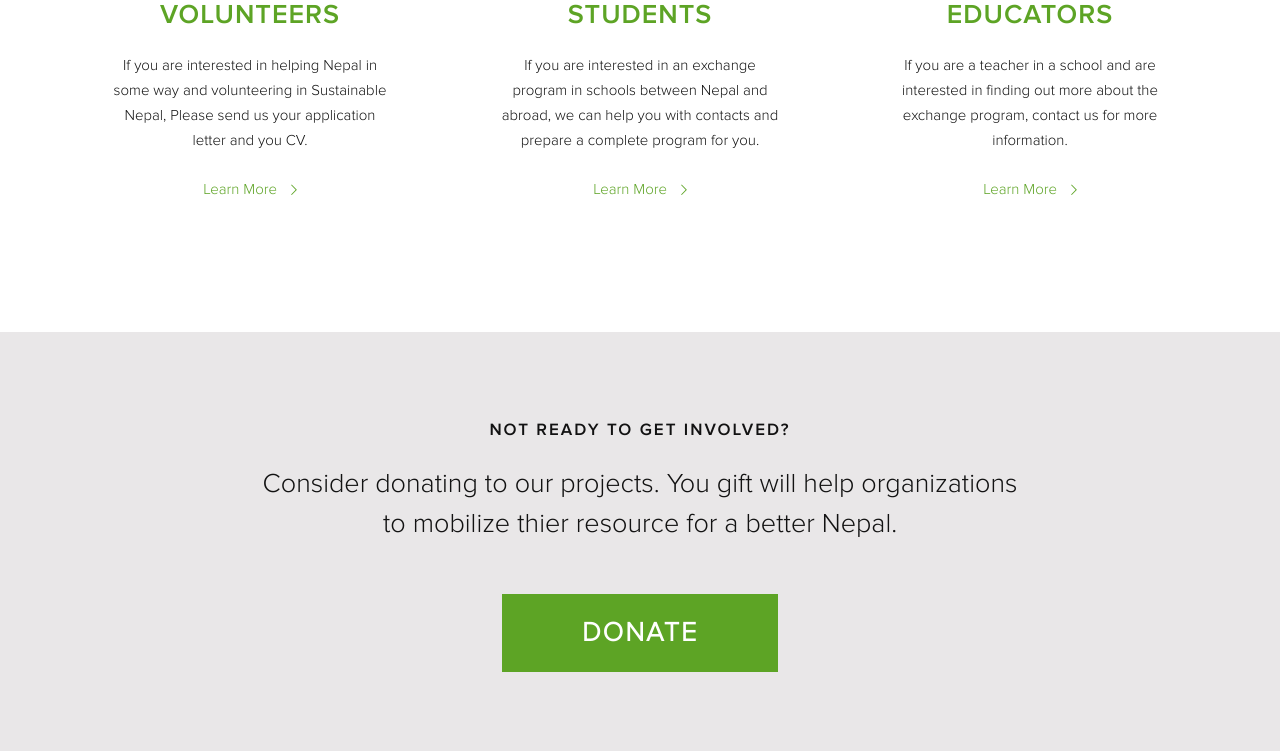
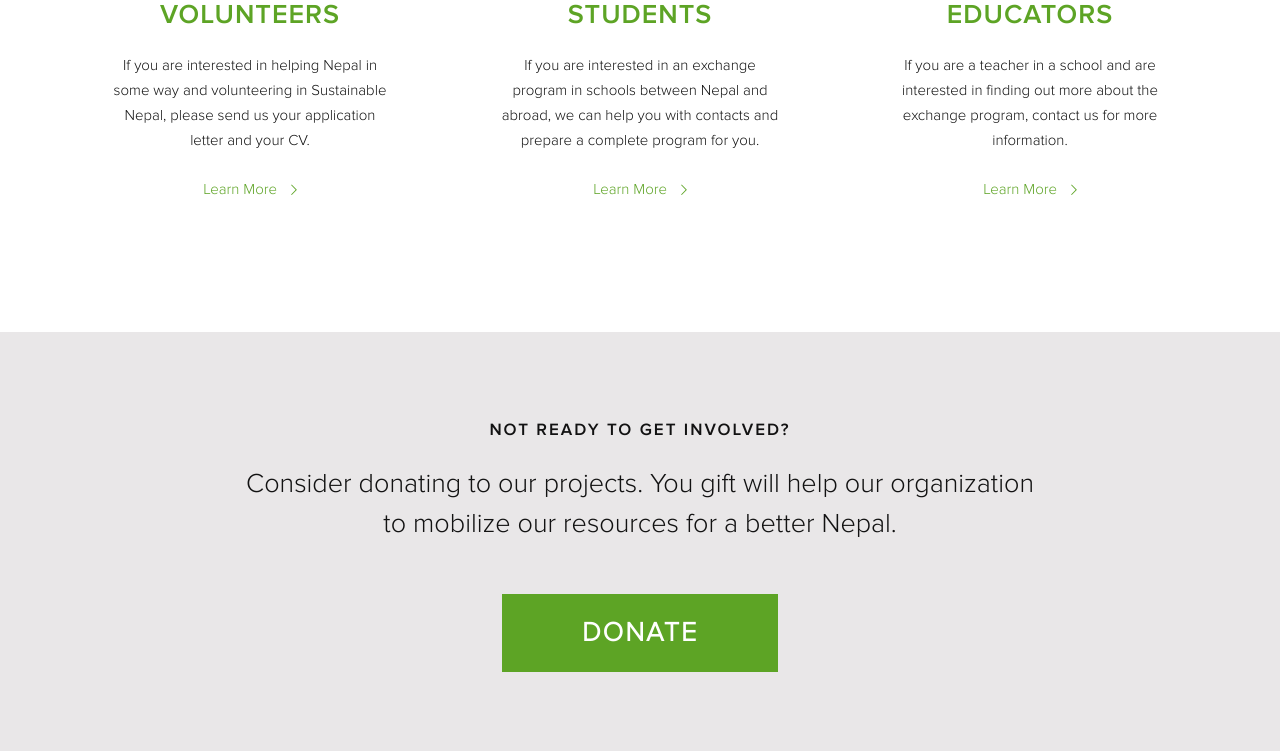
Before and after one commit to SustainableNepal/website_files, a PHP site: page / in a window 1280 px wide. Shown: the part 4078-4829 px from the top of the page. Run offline with PHP 8.4, Linux system fonts and the light colour scheme; some libraries are stand-ins or nearby versions.

Commit message:
corrections

```diff
--- a/index.php
+++ b/index.php
@@ -130,7 +130,7 @@
                     <img class="image-responsive margin-top40" src="images/vol.png">
                     <div class="content">
                         <h3 class="margin-bottom25">VOLUNTEERS</h3>
-                        <p>If you are interested in helping Nepal in some way and volunteering in Sustainable Nepal, Please send us your application letter and you CV.</p>
+                        <p>If you are interested in helping Nepal in some way and volunteering in Sustainable Nepal, please send us your application letter and your CV.</p>
                         <a href="mailto:info@sustainablenepal.com?subject=" class="sus-link">Learn More <span class="icon-rightarrow"></span></a>
                     </div>
                 </div>
@@ -160,7 +160,7 @@
     <div id="donate">
         <div class="container text-center">
             <h4 class="margin-bottom25">NOT READY TO GET INVOLVED?</h4>
-            <p>Consider donating to our projects. You gift will help organizations<br/>to mobilize thier resource for a better Nepal.</p>
+            <p>Consider donating to our projects. You gift will help our organization<br/>to mobilize our resources for a better Nepal.</p>
             <form action="https://www.paypal.com/cgi-bin/webscr" method="post" target="_top">
                 <input type="hidden" name="cmd" value="_s-xclick">
                 <input type="hidden" name="hosted_button_id" value="RBZLGH4A8P4J4">
@@ -259,7 +259,7 @@
     <div class="container text-center">
         <h4 class="margin-bottom25">MAKE A DIFFERENCE. JOIN SUSTAINABLE NEPAL</h4>
         <hr>
-        <p class="text-small" style="font-size: 18px; margin-left: 15px; margin-right: 15px;">Sustainable Nepal is a non-profit umbrella orgranization for all other organizations working on sustainable development in Nepal. It focuses on connecting, supporting, strengthening the work of organizations with similar visions and bringing people together to collaborate because together we are stronger - together we can create a 'Sustainable Nepal'.</p>
+        <p class="text-small" style="font-size: 18px; margin-left: 15px; margin-right: 15px;">Sustainable Nepal is a non-profit umbrella organization for all other organizations working on sustainable development in Nepal. It focuses on connecting, supporting, strengthening the work of organizations with similar visions and bringing people together to collaborate because together we are stronger - together we can create a 'Sustainable Nepal'.</p>
     </div>
 </div>
 
@@ -309,7 +309,7 @@
                 <div class="country-code right" style="margin-bottom: 0;">
                     <h5 class="footer-title">NEPAL</h5>
                     <p style="height: 100%;">Ganeshbasti, Maharajgunj, Kathmandu</p>
-                    <p><span class="phone"></span> <span>+977 9841218779</span></p>
+                    <p><span class="phone"></span> <span>+977 9841 218779</span></p>
                     <p><span class="email"></span> <span style="margin-top:0;">info@sustainablenepal.com</span></p>
                </div>
             </div>
@@ -336,7 +336,7 @@
         <h4 class="modal-title">Acknowledgements</h4>
       </div>
       <div class="modal-body">
-        <p><b>Sustainable Nepal would like to Thank the following individuals for their support :</b></p>
+        <p><b>Sustainable Nepal would like to thank the following individuals for their support :</b></p>
         <div class="container">
             <div class="row">
                 <div class="col-sm-3">
```
